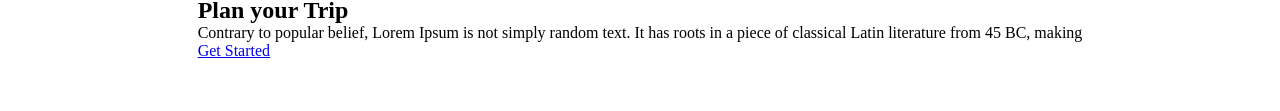
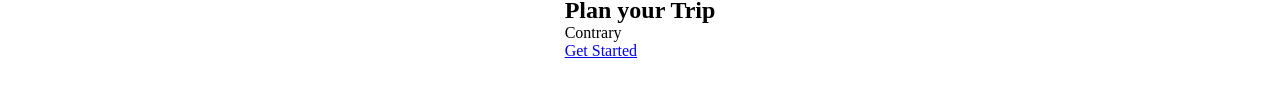
Before and after one commit to jecabm/branch, a plain HTML site: page index.html in a window 1280 px wide. Shown: the part 1083-1194 px from the top of the page. Drawn offline with Linux system fonts and the light colour scheme.

Commit message:
change 2

```diff
--- a/index.html
+++ b/index.html
@@ -47,7 +47,7 @@
             <div class="row">
                 <div class="icon"><img src="images/TripIcon.png"></div>
                 <h2>Plan your Trip</h2>
-                <p>Contrary to popular belief, Lorem Ipsum is not simply random text. It has roots in a piece of classical Latin literature from 45 BC, making</p>
+                <p>Contrary </p>
                 <a href="#">Get Started</a>
             </div>
         </div>
```
